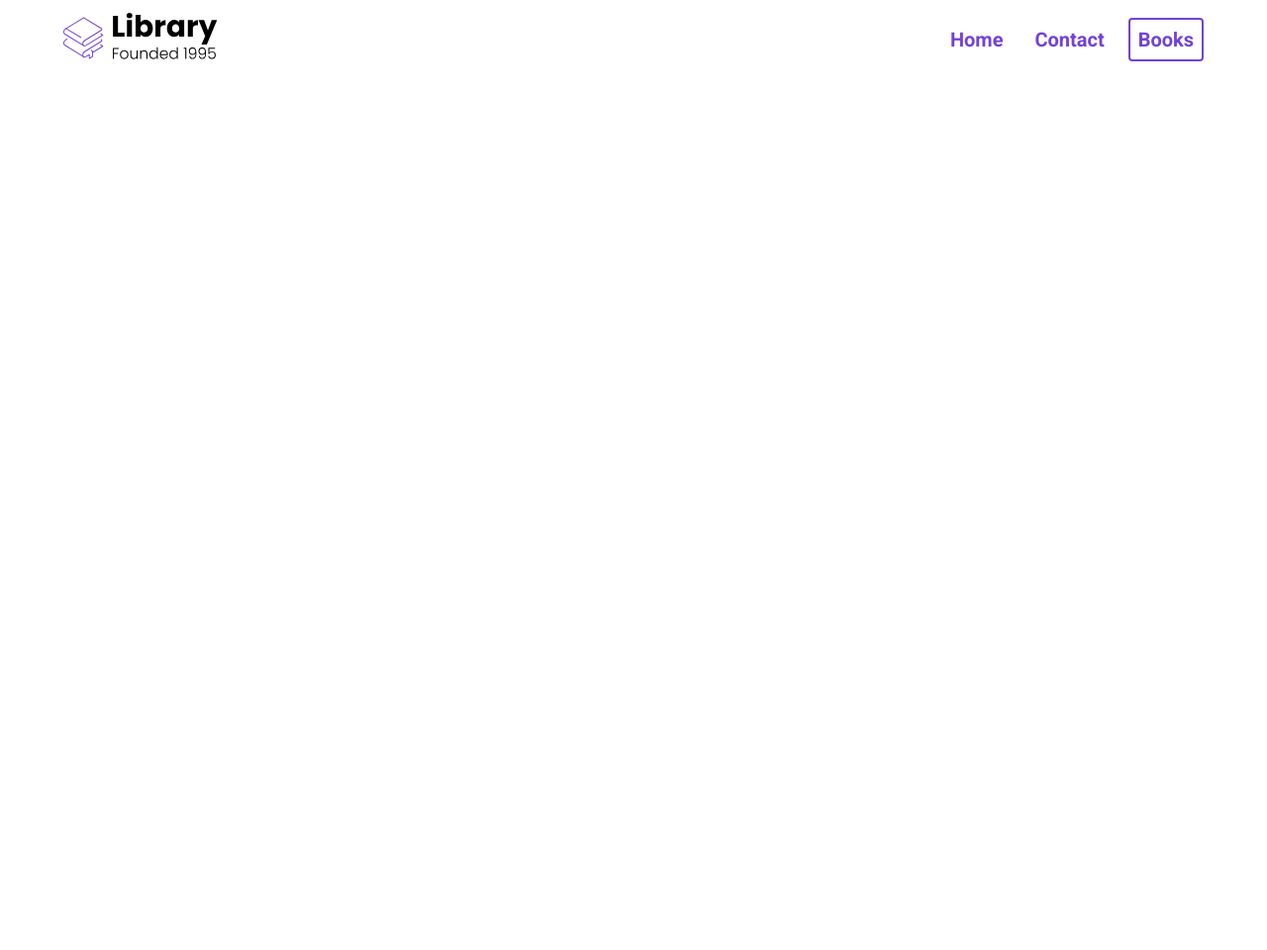
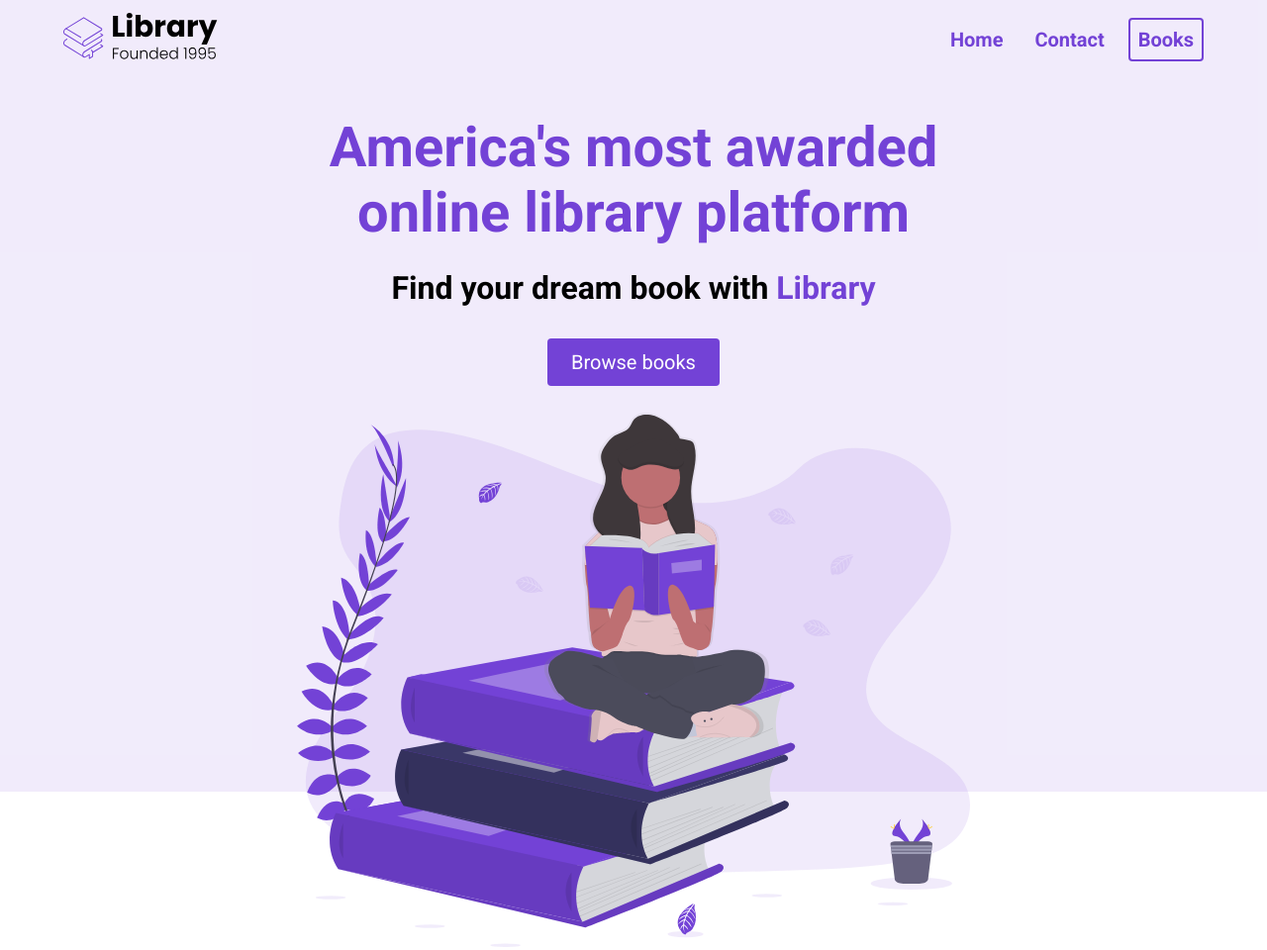
Before and after one commit to BrockBurdine/E-Commerce-Website, a plain HTML site: page index.html in a window 1280 px wide. Shown: the whole page at 99% size. Before the commit the page ends 800 px from the top, so only its background shows below. Drawn offline with Linux system fonts and the light colour scheme.

Commit message:
First Page

```diff
--- a/index.html
+++ b/index.html
@@ -8,7 +8,7 @@
     <link rel="stylesheet" href="style.css">
 </head>
 <body>
-    <section>
+    <section id="landing">
         <nav>
             <div class="nav__container">
                 <img class="logo" src="./assets/Library.svg" alt="">
@@ -20,7 +20,16 @@
             </div>
         </nav>
         <header>
-
+            <div class="header__container">
+                <div class="header__description">
+                    <h1>America's most awarded online library platform</h1>
+                    <h2>Find your dream book with <span class="purple">Library</span></h2>
+                    <button class="btn">Browse books</button>
+                </div>
+                <figure class="header__img--wrapper">
+                    <img src="./assets/Undraw_Books.svg" alt="">
+                </figure>
+            </div>
         </header>
     </section>
 </body>
--- a/style.css
+++ b/style.css
@@ -11,6 +11,10 @@ nav {
     display: flex;
 }
 
+img {
+    width: 100%;
+}
+
 .nav__container {
     width: 100%;
     max-width: 1200px;
@@ -20,6 +24,11 @@ nav {
     margin: 0 auto;
     align-items: center;
 }
+
+.purple {
+color: #7342d6;
+}
+
  .logo {
     width: 160px;
  }
@@ -54,3 +63,64 @@ li {
 .nav__link--primary:hover {
     text-decoration: none;
 }
+
+#landing {
+    background-color: rgba(115, 66, 214, 0.1);
+}
+
+header {
+    height: calc(100vh - 80px);
+}
+
+.header__container {
+    width: 100%;
+    max-width: 720px;
+    margin: 0 auto;
+    padding-top: 32px;
+    height: 100%;
+    display: flex;
+    flex-direction: column;
+    justify-content: space-around;
+}
+
+.header__description {
+    display: flex;
+    flex-direction: column;
+    align-items: center;
+}
+
+h1 {
+    font-size: 56px;
+    color: #7342d6;
+    margin-bottom: 24px;
+    text-align: center;
+}
+
+h2 {
+    margin-bottom: 32px;
+    text-align: center;
+    font-size: 32px;
+}
+
+button {
+    cursor: pointer;
+}
+
+button:active {
+    transform: translateY(1px);
+}
+
+.btn{
+    background-color: #7342d6;
+    color:white;
+    padding: 12px 24px;
+    font-size: 20px;
+    border-radius: 4px;
+    border: none;
+}
+
+.header__img--wrapper{
+padding: 20px;
+height: 100%;
+max-height: 50vh;
+}
```
